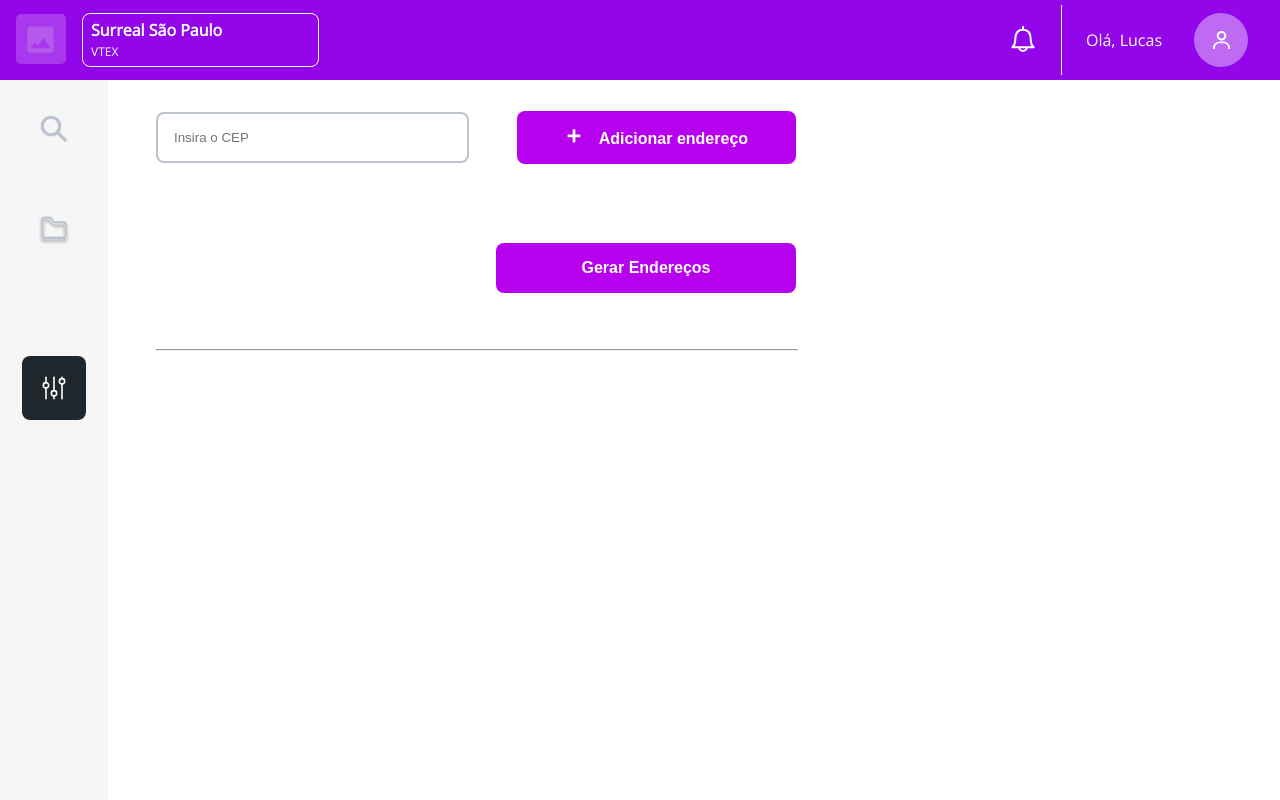
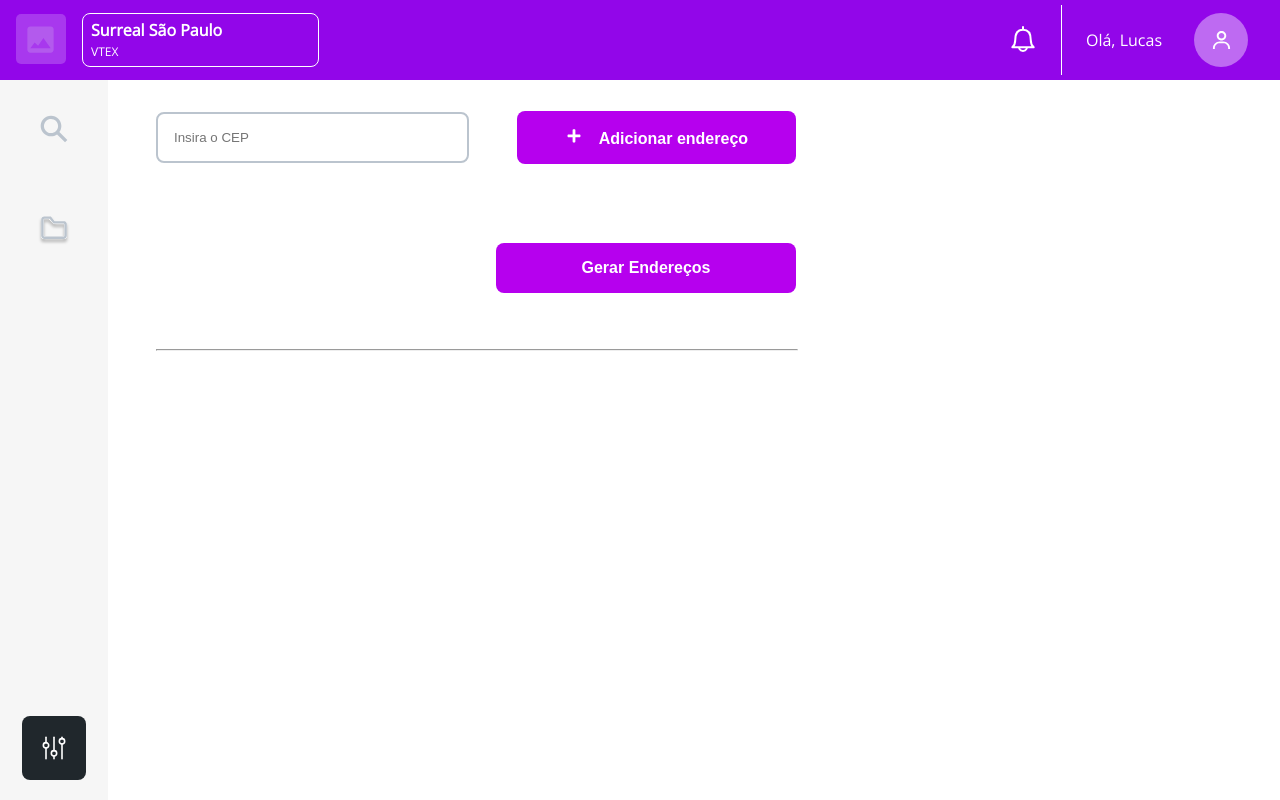
Before and after one commit to Luketube/teste-increazy, a Vue app: page / in a window 1280 px wide. Built offline with nearby package versions, Linux system fonts and the light colour scheme.

Commit message:
Consertado posicao dos icones da barra lateral

```diff
--- a/src/components/BarraLateral.vue
+++ b/src/components/BarraLateral.vue
@@ -8,7 +8,6 @@
         <button><img class="icons aside_bottom" src="../assets/icone-ajuste.svg" alt="">
         </button>
     </aside>
-    <aside class="infinito"></aside>
 </div>
 </template>
 
@@ -67,10 +66,6 @@ button:hover {
     margin-bottom: 1rem;
 }
 
-.infinito{
-    height: 100%;
-}
-
 @media only screen and (max-width: 768px){
     div{
         display: block;
@@ -85,8 +80,5 @@ button:hover {
     .aside_top{
         flex-direction: row;
     }
-    .infinito{
-        height: 0;
-    }
 }
 </style>
```
